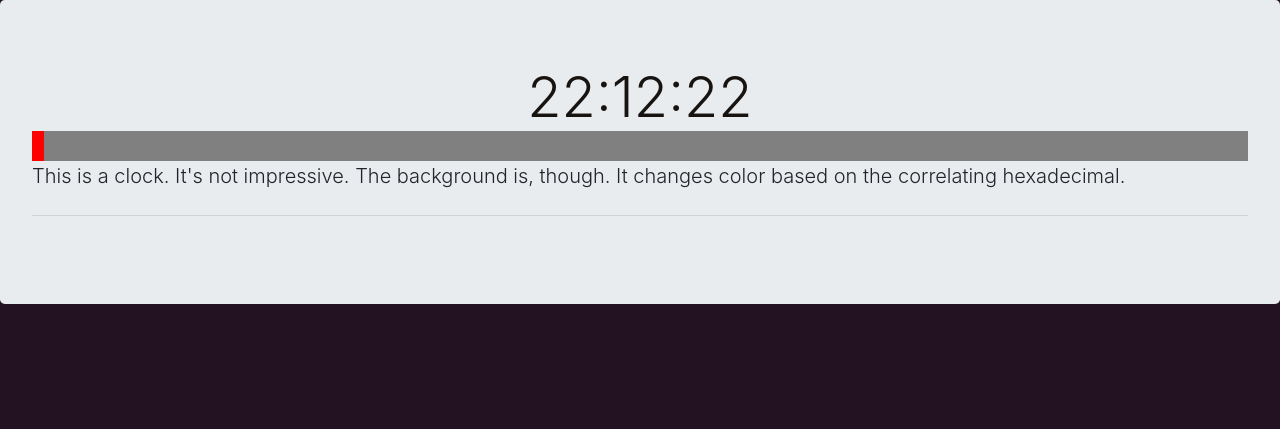
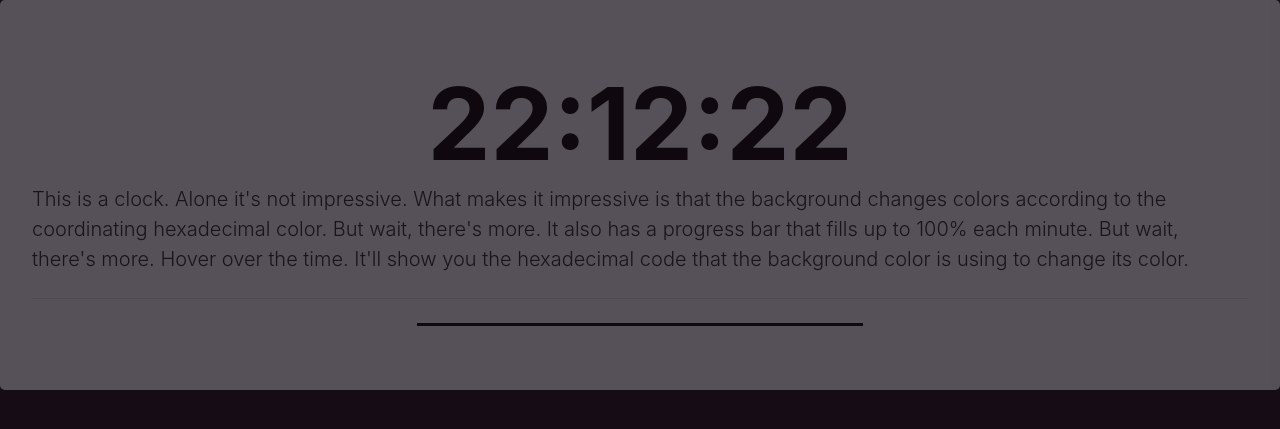
Before and after one commit to SethCWilliams/3.2-js_clock, a Django app: template js_clock/templates/home.html in a window 1280 px wide. Shown: the top 429 px of the page. Run offline with Django 3.2, Linux system fonts and the light colour scheme; the template is opened without the code that fills it: most values are stand-ins (such as "Sample title", 1, 10 or a date in 2020); some libraries are stand-ins or nearby versions.

Commit message:
finished

```diff
--- a/js_clock/static/main.js
+++ b/js_clock/static/main.js
@@ -1,48 +1,48 @@
-console.log('hey, it works');
+$(document).ready(function () {
+    function numberWithLeadingZeros(num) {
+        return (num < 10 ? '0' : '') + num
+    }
 
-// $clock = document.querySelector('#clock');
+    function numToHex(num) {
+        var hexString = parseInt(num).toString(16).toUpperCase();
+        if (hexString.length % 2) {
+            hexString = '0' + hexString;
+        }
+        return hexString;
+    }
 
-function updateClock() {
-    var currentTime = new Date(); //new data object
+    function logTime() {
 
-    var currentHours = currentTime.getHours(); //breaking down hours, minutes, seconds
-    var currentMinutes = currentTime.getMinutes();
-    var currentSeconds = currentTime.getSeconds();
+        let currentTime = new Date();
+        let hours = numberWithLeadingZeros(currentTime.getHours());
+        let minutes = numberWithLeadingZeros(currentTime.getMinutes());
+        let seconds = numberWithLeadingZeros(currentTime.getSeconds());
 
-    if (currentHours <= 9) currentHours = '0' + currentHours; //adding a zero if they're single digits
-    if (currentMinutes <= 9) currentMinutes = '0' + currentMinutes;
-    if (currentSeconds <= 9) currentSeconds = '0' + currentSeconds;
+        var hexHours = numToHex(hours);
+        var hexMinutes = numToHex(minutes);
+        var hexSeconds = numToHex(seconds);
 
-    // if (isHovering){
-    //         let formattedHex = hexHours + ':' + hexMinutes + ':' + hexSeconds;
-    //         document.getElementById("time").textContent = formattedHex;
-    //     }
-    //     else {
-    //         let formattedDate = hours + ':' + minutes + ':' + seconds;
-    //         document.getElementById("time").textContent = formattedDate;
-    //     }
+        if (isHovering){
+            let formattedHex = hexHours + ':' + hexMinutes + ':' + hexSeconds;
+            document.getElementById("time").textContent = formattedHex;
+        }
+        else {
+            let formattedDate = hours + ':' + minutes + ':' + seconds;
+            document.getElementById("time").textContent = formattedDate;
+        }
 
+        let color = '#' + hexHours + hexMinutes + hexSeconds;
+        document.body.style.backgroundColor = color;
 
-    background_color = '#' + currentHours + currentMinutes + currentSeconds; //setting background color
-    clock = currentHours + ":" + currentMinutes + ":" + currentSeconds;
-    document.body.style.background= background_color;
-    document.getElementById('clock').innerHTML=clock;
+        $('#progress').width(((seconds / 60) * 100) + '%');
+    }
 
+    setInterval(logTime, 1000);
 
-    var clock_percent = (currentSeconds / 60) * 100;
-
-
-    setTimeout(updateClock, 1000); //timeout is saying wait x time and then run it again.
-                                            //It works in milliseconds, so it's saying, wait 1000 milliseconds/1second,
-                                                //and run this again.
-    // hexString = currentTime.toString(16);
-    // if (hexString.length % 2) {
-    //     hexString = '0' + hexString;
-    // }
-    // document.getElementById("clock").addEventListener("hover", hexString);
-    console.log(clock_percent)
-}
-
-
-
-updateClock();
+    var isHovering = false;
+    $('#time').hover(function(){
+        isHovering = true
+    }, function(){
+        isHovering = false
+    })
+});
--- a/js_clock/static/styles.css
+++ b/js_clock/static/styles.css
@@ -1,23 +1,28 @@
-#clock {
-    color: white;
-    mix-blend-mode: difference;
+
+#time {
+    color: #000000;
+    font-weight: bold;
     text-align: center;
-    width: 99%;
+    font-size: 100px;
     margin: auto;
-
 }
 
-.center {
-    text-align: center;
+#container {
+    width: 500px;
+    height: 200px;
+    margin: 100px auto 0;
+}
+#progress {
+    margin: 0 auto;
+    background-color: #000000;
+    width: 0;
+    height: 3px;
 }
 
-.percent-bar{
-    width: 100%;
-    background-color: gray;
+.color {
+    color: #ffffff;
 }
 
-.bar {
-    width: 1%;
-    height: 30px;
-    background-color: red;
+.jumbotron {
+    opacity: .3;
 }
--- a/js_clock/templates/base.html
+++ b/js_clock/templates/base.html
@@ -1,20 +1,25 @@
 <!DOCTYPE html>
+<!doctype html>
 <html lang="en">
     <head>
         <meta charset="UTF-8">
-    <title></title>
-
+        <meta name="viewport"
+              content="width=device-width, user-scalable=no, initial-scale=1.0, maximum-scale=1.0, minimum-scale=1.0">
+        <meta http-equiv="X-UA-Compatible" content="ie=edge">
         <link rel="stylesheet" href="https://stackpath.bootstrapcdn.com/bootstrap/4.2.1/css/bootstrap.min.css" integrity="sha384-GJzZqFGwb1QTTN6wy59ffF1BuGJpLSa9DkKMp0DgiMDm4iYMj70gZWKYbI706tWS" crossorigin="anonymous">
         {% load static %}
-    <link rel="stylesheet" href="{% static 'styles.css' %}">
+        <link rel="stylesheet" href='{% static "styles.css" %}'>
+        <title>Document</title>
     </head>
     <body>
+        {% block content %}
 
-{#<h1>It's a clock!</h1>#}
-{#<h2>Oh, but it's much more than that.</h2>#}
-{#<h5>No it's not. It's just a clock.</h5>#}
-{% block content %} {% endblock %}
+        {% endblock %}
 
-<script type="text/javascript" src="{% static 'main.js' %}"></script>
+
+        <script src="https://code.jquery.com/jquery-3.3.1.slim.min.js" integrity="sha384-q8i/X+965DzO0rT7abK41JStQIAqVgRVzpbzo5smXKp4YfRvH+8abtTE1Pi6jizo" crossorigin="anonymous"></script>
+<script src="https://cdnjs.cloudflare.com/ajax/libs/popper.js/1.14.6/umd/popper.min.js" integrity="sha384-wHAiFfRlMFy6i5SRaxvfOCifBUQy1xHdJ/yoi7FRNXMRBu5WHdZYu1hA6ZOblgut" crossorigin="anonymous"></script>
+<script src="https://stackpath.bootstrapcdn.com/bootstrap/4.2.1/js/bootstrap.min.js" integrity="sha384-B0UglyR+jN6CkvvICOB2joaf5I4l3gm9GU6Hc1og6Ls7i6U/mkkaduKaBhlAXv9k" crossorigin="anonymous"></script>
+        <script src='{% static "main.js" %}'></script>
     </body>
 </html>
--- a/js_clock/templates/home.html
+++ b/js_clock/templates/home.html
@@ -1,16 +1,15 @@
 {% extends 'base.html' %}
 
 {% block content %}
-<div class="jumbotron background">
-      <h1 class="display-4" id="clock">Hello, world!</h1>
-      <div class="percent-bar">
-          <div class="bar"></div>
-      </div>
-      <p class="lead">This is a clock. It's not impressive. The background is, though. It changes color based on the correlating
-          hexadecimal. </p>
-      <hr class="my-4">
 
+<div class="jumbotron">
+    <h1 class="display-4" id="time">{{ current_time }}</h1>
+    <p class="lead">This is a clock. Alone it's not impressive. What makes it impressive is that the background changes colors
+    according to the coordinating hexadecimal color. But wait, there's more. It also has a progress bar that fills up to 100% each
+        minute. But wait, there's more. Hover over the time. It'll show you the hexadecimal code that the background color is using
+        to change its color.</p>
+    <hr class="my-4">
+    <div id="progress"></div>
 </div>
 
-
 {% endblock %}
--- a/my_project/settings.py
+++ b/my_project/settings.py
@@ -41,6 +41,7 @@ DEBUG = True
 
 ALLOWED_HOSTS = [
     'localhost',
+    '127.0.0.1',
     'silly-clock.herokuapp.com',
 ]
 
```
Also changed, not shown: 1 other file. Lines whose indentation alone changed are shown as unchanged.
